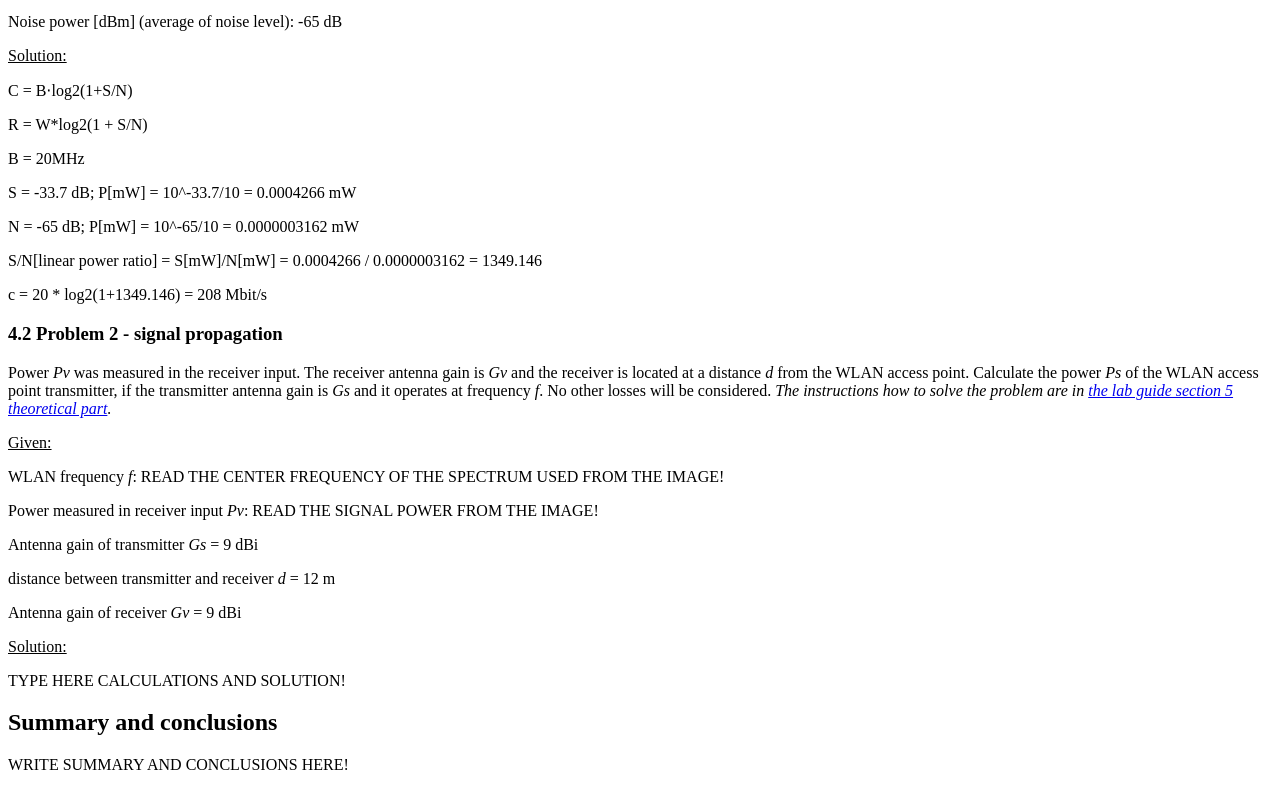
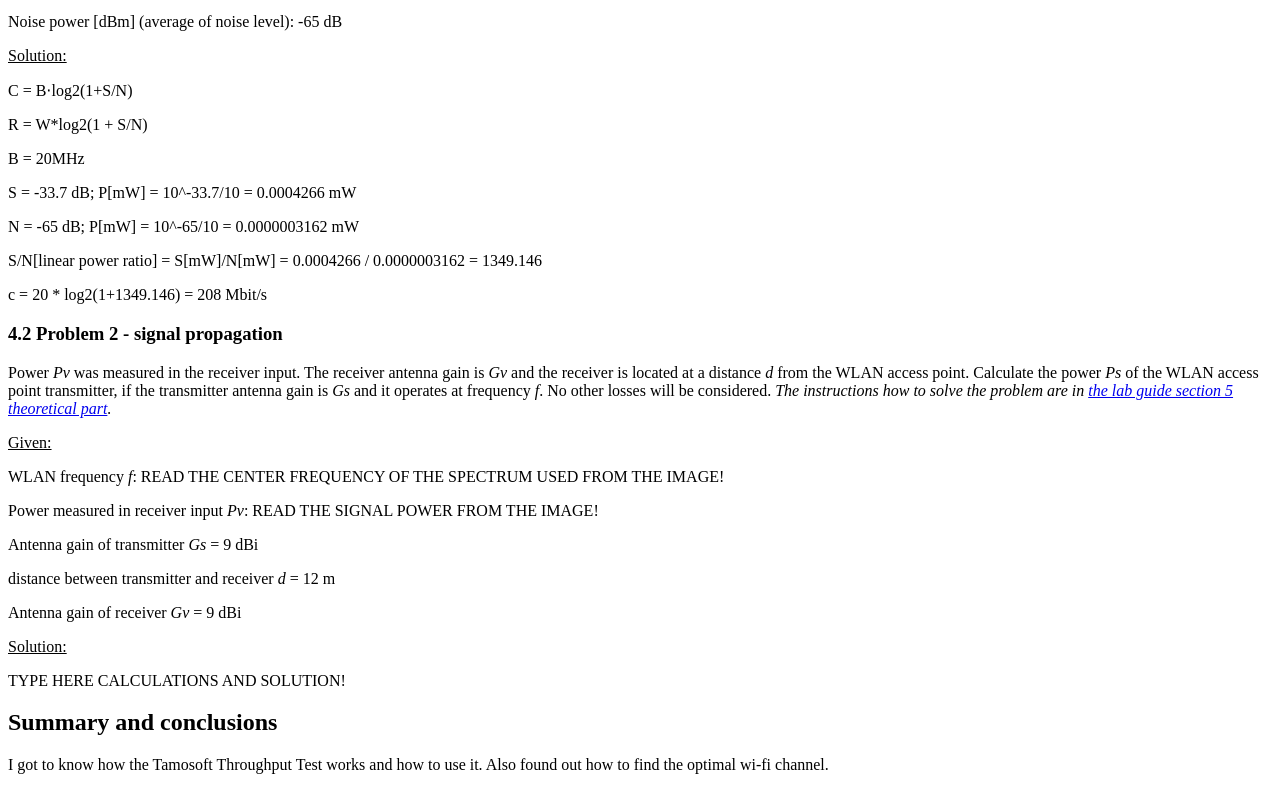
Before and after one commit to anngulo/lab4, a plain HTML site: page index.html in a window 1280 px wide. Shown: the part 6267-7057 px from the top of the page. Drawn offline with Linux system fonts and the light colour scheme.

Commit message:
Update index.html

```diff
--- a/index.html
+++ b/index.html
@@ -214,7 +214,6 @@ TYPE HERE CALCULATIONS AND SOLUTION!
 <h2>Summary and conclusions</h2>
 
 <p>
-WRITE SUMMARY AND CONCLUSIONS HERE!
-<p>
+I got to know how the Tamosoft Throughput Test works and how to use it. Also found out  how to find the optimal wi-fi channel.
 
 </body></html>
```
